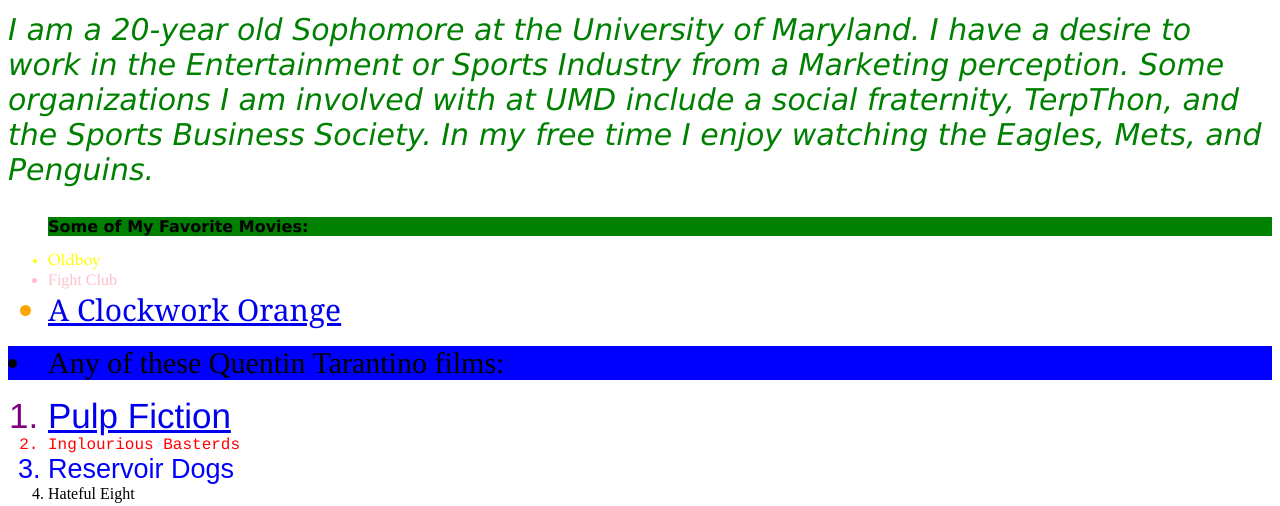
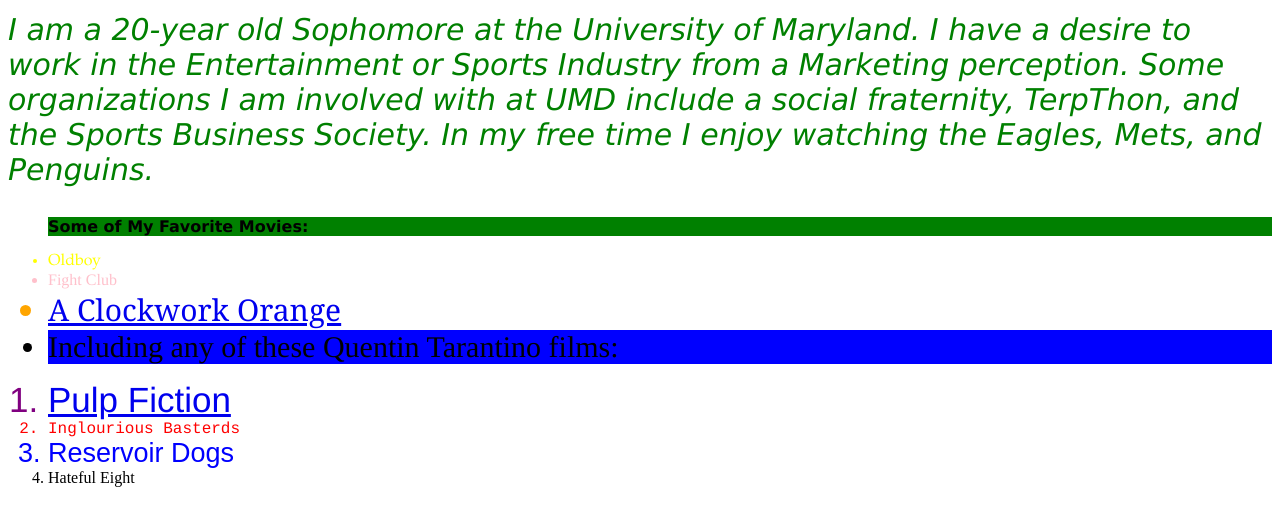
Before and after one commit to ryan-deal/ryan-deal.github.io, a plain HTML site: page index.html in a window 1280 px wide. Shown: the part 348-854 px from the top of the page. Drawn offline with Linux system fonts and the light colour scheme.

Commit message:
Add files via upload

```diff
--- a/index.html
+++ b/index.html
@@ -21,9 +21,7 @@
 	            <li style= font-family:Palatino;color:yellow;font-size:22px">Oldboy</li>
 	            <li style= font-family:Times;color:pink;font-size: 40px">Fight Club</li>
 	            <li style="font-family:Georgia; color:orange; font-size: 30px"><a href="https://www.cnn.com">A Clockwork Orange</a></li>
-	               </ul>
-
-	            <li style= "background-color:blue; font-size: 30px; font-family:Times">Any of these Quentin Tarantino films:</li>
+	            <li style= "background-color:blue; font-size: 30px; font-family:Times">Including any of these Quentin Tarantino films:</li></ul>
 	                <ol>
 	                    <li style= "font-family:Helvetica; color:purple; font-size: 35px"><a href="https://www.yahoo.com">Pulp Fiction</a></li>
 	                    <li style= "font-family: Courier; color:red; font-size 15px">Inglourious Basterds</li>
```
